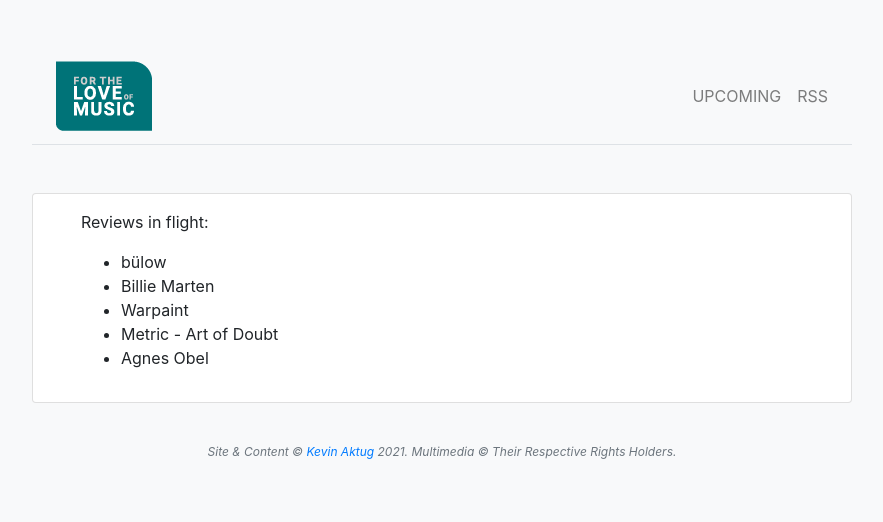
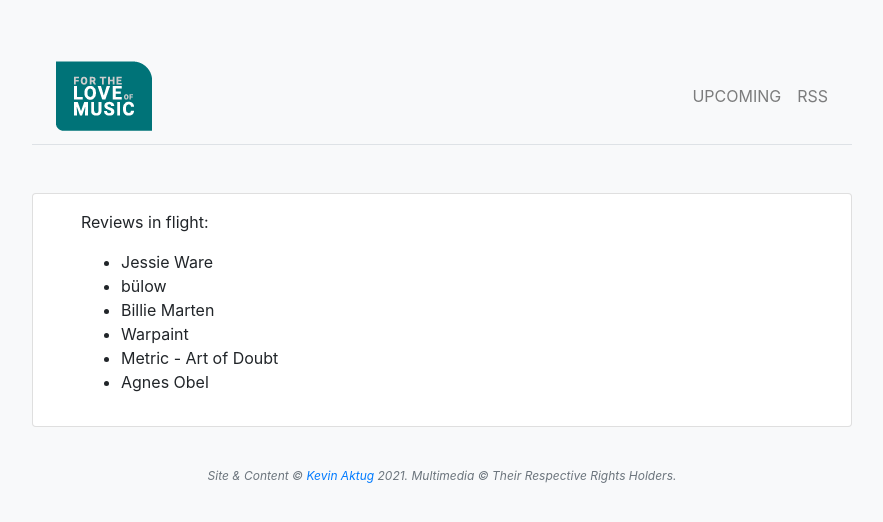
Before and after one commit to Kmagameguy/music, a Jekyll site: the page built from upcoming.html, in a window 1280 px wide. Shown: the top 522 px of the page, without its empty margins (198-1081 px from the left). Built offline with Jekyll 4.4.1, drawn with Linux system fonts in a browser that asks for light colours; nearby versions of some CDN libraries.

Commit message:
Update Upcoming

```diff
--- a/upcoming.html
+++ b/upcoming.html
@@ -7,6 +7,7 @@
 <div class="card mt-2 px-5 py-3">
   <p>Reviews in flight:</p>
   <ul>
+    <li>Jessie Ware</li>
     <li>bülow</li>
     <li>Billie Marten</li>
     <li>Warpaint</li>
```
